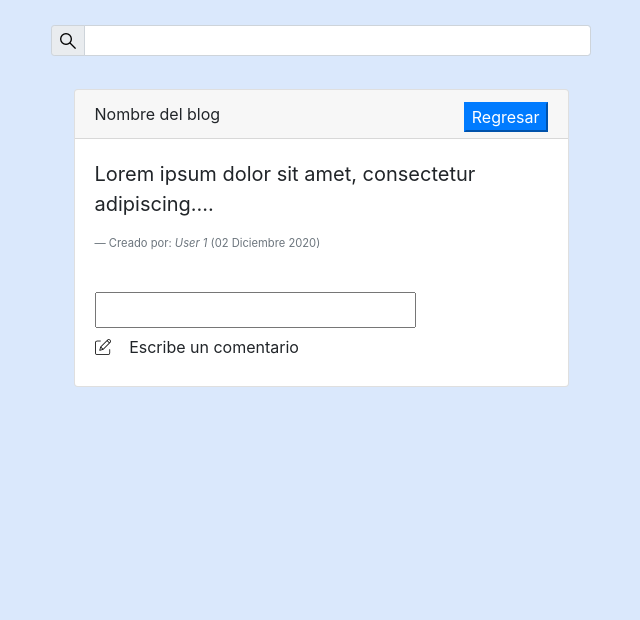
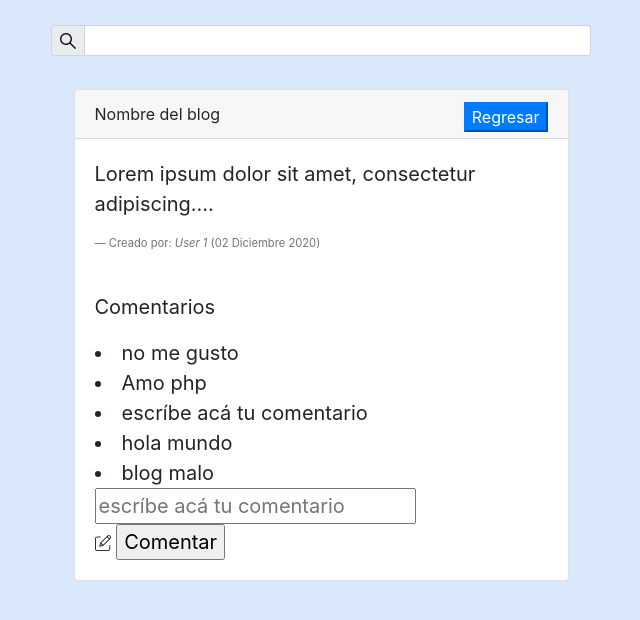
Before and after one commit to rubendario102/MisionTicGrupoF, a Flask app: page /blogPublicado in a window 1280 px wide. Shown: the top 620 px of the page, without its empty margins (319-959 px from the left). Run offline with Flask 2, Linux system fonts and the light colour scheme; the visitor is signed in with stand-in values (Sample User, id 1); data comes from the database, SQL or seed files in the repository.

Commit message:
comments

```diff
--- a/BLOGS/formularios.py
+++ b/BLOGS/formularios.py
@@ -1,4 +1,5 @@
 from flask_wtf import FlaskForm
+from wtforms import *
 from wtforms import StringField, SelectField, BooleanField, SubmitField, PasswordField
 from wtforms.validators import DataRequired
 
@@ -24,3 +25,7 @@ class formLogin(FlaskForm):
 class formActualizar(FlaskForm):
     clave1 = PasswordField("Contraseña:*",validators = [DataRequired(message="No dejar vacío, completar")],render_kw={"placeholder":"Ingresa tu contraseña"})
     clave2 = PasswordField("Confirmar contraseña:*",validators = [DataRequired(message="No dejar vacío, completar")],render_kw={"placeholder":"Confirma tu contraseña"})
+
+class formBlog(FlaskForm):
+    comentarios = StringField("Comments",validators = [DataRequired(message="No dejar vacío, completar")], render_kw={"placeholder":"COMENTARIOS"})
+    comentar = SubmitField("Comentar", render_kw={"onmouseover":"crearBlog()"})
--- a/BLOGS/main.py
+++ b/BLOGS/main.py
@@ -7,6 +7,7 @@ import os
 import hashlib
 from markupsafe import escape
 from werkzeug.security import generate_password_hash, check_password_hash
+from formularios import *
 
 app = Flask (__name__)
 app.secret_key = os.urandom(24)
@@ -94,22 +95,49 @@ def validarCampos():
         return render_template('registroUsuario.html')
 
 #Anderson: Ruta para ver el blog que se acaba de publicar
-@app.route('/blogPublicado',methods=["GET"])
+@app.route('/blogPublicado',methods=["GET","POST"])
 def crearBlog():
-    titulo = request.args.get('titulo')
-    cuerpo = request.args.get('cuerpo')
-    error = None
-    if request.method=="GET":
-        if titulo != "" and cuerpo != "":
-            return render_template('blogPublicado.html')
+    if "usuario" in session:
+        user_id = session['usuario']
+        titulo = request.args.get('titulo')
+        cuerpo = request.args.get('cuerpo')
+        error = None
+        if request.method=="GET":
+            if titulo != "" and cuerpo != "":
+                try:
+                    with sqlite3.connect('Blogs.db') as con:
+                        con.row_factory = sqlite3.Row
+                        cur = con.cursor()
+                        cur.execute("select * from tbl_003_c where id_b = 1")
+                        row = cur.fetchall()
+                        return render_template('blogPublicado.html',row = row)
+                except:
+                    return "No se pudo recuperar comentarios"
+            else:
+                error = "Los campos titulo y cuerpo no pueden estar en blanco"
+                flash(error)
+                return render_template('crearEntrada.html')
         else:
-            error = "Los campos titulo y cuerpo no pueden estar en blanco"
-            flash(error)
-            return render_template('crearEntrada.html')
-    else:
-        error = "Metodo no permitido"
-        flash(error)
-        return render_template('crearEntrada.html')
+            if request.method == "POST":
+                comentario = escape(request.form["Comments"])
+                try:
+                    with sqlite3.connect('Blogs.db') as con:
+                        cur = con.cursor()
+                        cur.execute("INSERT INTO tbl_003_c(id_b,id_u,cuer_c)VALUES(?,?,?)",(1,user_id,comentario))
+                        con.commit()
+                except:
+                    con.rollback()
+                    return "No se pudo guardar"
+
+            try:
+                with sqlite3.connect('Blogs.db') as con:
+                    con.row_factory = sqlite3.Row
+                    cur = con.cursor()
+                    cur.execute("select * from tbl_003_c where id_b = 1")
+                    row = cur.fetchall()
+                    return render_template('blogPublicado.html',row = row)
+            except:
+                return "No se pudo recuperar comentarios"
 
 @app.route('/crearBlog')
 def crearBlog2():
@@ -189,7 +217,6 @@ def actualizarBlogs(post_id):
                 return redirect(url_for('vistaBlog'))
             #update en ala base de datos
             # return render_template("vistaBlog.html")
-
 @app.route('/recuperar') ## Edwin Polo, para ir a la vista de recuperar contraseña
 def recuperarContraseña():
     return render_template('Recuperar.html')
--- a/BLOGS/static/validacion.js
+++ b/BLOGS/static/validacion.js
@@ -30,3 +30,7 @@ if (p1.length == 0 || p2.length == 0) {
   }
 
 }
+
+function crearBlog(){
+  document.getElementById("formulario_comentario").action="/blogPublicado";
+}
--- a/BLOGS/templates/actualizarEntrada.html
+++ b/BLOGS/templates/actualizarEntrada.html
@@ -15,7 +15,7 @@
                     <input id="txtTitulo" name="txtTitulo" type="text" class="form-control" value="{{ titulo }}">
                 </div>
                 <div class="col-2">
-                    <button type="submit" class="btn btn-primary">Actualizar</button>
+                    <input type="submit" value="Comentar" onmouseover="comentar()">
                 </div>
             </div>
             <div class="row">
--- a/BLOGS/templates/base.html
+++ b/BLOGS/templates/base.html
@@ -10,6 +10,8 @@
     <link rel="stylesheet"  href="{{ url_for('static', filename='styles.css') }}">
     <!-- Iconos -->
     <link href="https://unpkg.com/ionicons@4.5.10-0/dist/css/ionicons.min.css" rel="stylesheet">
+    <script src="{{url_for('static',filename='validacion.js')}}"></script>
+
     <title>Home</title>
 </head>
 <body>
--- a/BLOGS/templates/blogPublicado.html
+++ b/BLOGS/templates/blogPublicado.html
@@ -33,10 +33,15 @@
                     </div>
                     <div class="card-body">
                         <blockquote class="blockquote mb-0">
-                            <input type="text" class="">
-                            <br><img src="{{ url_for('static', filename='editar.png') }}">
-                            <button type="button" class="btn">Escribe un comentario</button>
-
+                            <p>Comentarios</p>
+                            {%for r in row%}
+                            <li>{{r['cuer_c']}}</li>
+                            {%endfor%}
+                            <form action="" name="formulario_comentario" id="formulario_comentario" method="POST">
+                                <input type="text" name="Comments" id = "Comments" class="" placeholder="escríbe acá tu comentario">
+                                <br><img src="{{ url_for('static', filename='editar.png') }}">
+                                <input type="submit" value="Comentar" onmouseover="crearBlog()">
+                            </form>
                         </blockquote>
                         </div>
                 </div>
```
Also changed, not shown: BLOGS/Blogs.db, 2 other files.
